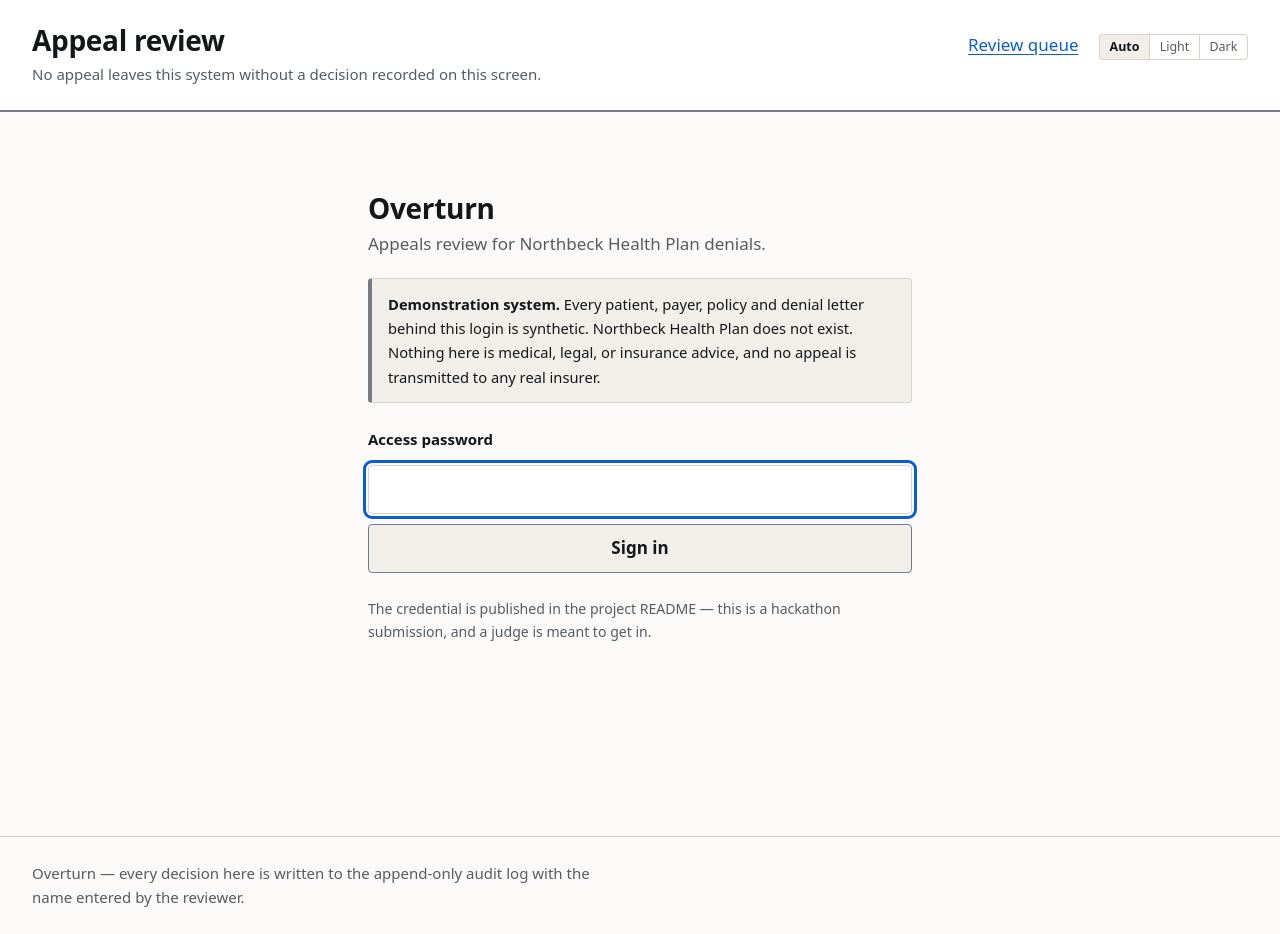
After one commit to Rickygole/overturn, a FastAPI app: template services/approval_ui/templates/login.html in a window 1280 px wide. The commit adds this page. Run offline with FastAPI, Linux system fonts and the light colour scheme; the template is opened without the code that fills it, so the values that code supplies are empty.

Commit message:
Add a login and a colour-theme control to the approval interface
The contest asks for a hosted URL a judge can open, which means the
service has to be publicly reachable. Everything behind it is synthetic,
but it still renders what looks like a medical record, and an open URL
with no door would undercut the point of the project. One shared password,
a signed session cookie, no accounts — the right amount for a
demonstration with no real data and a credential printed in the README,
and deliberately not presented as more.

The theme control is a cookie and a redirect rather than localStorage,
because the page ships no script and there is a test holding it to that.
It also means the control works with scripting disabled, which is the
same reason the rest of this interface does.

The dark palette is written once and applied from both the system-preference
rule and the explicit-choice rule, so the two cannot drift.

```diff
--- a/services/approval_ui/app.py
+++ b/services/approval_ui/app.py
@@ -32,6 +32,15 @@ from core.schemas.enums import CaseStatus
 from core.state import CaseNotFound
 from core.store import DocumentStore, build_store
 from services.approval_ui import view
+from services.approval_ui.auth import (
+    COOKIE_NAME,
+    SESSION_HOURS,
+    issue_session,
+    load_config,
+    password_matches,
+    path_is_public,
+    session_is_valid,
+)
 from services.approval_ui.service import (
     REVIEWABLE_STATUS,
     ApprovalError,
@@ -372,6 +381,83 @@ def create_app(store: DocumentStore | None = None, pipeline: Any | None = None)
     # runbook documents /healthz, so a single service answering only /health is
     # a documented endpoint that 404s — exactly the kind of small inconsistency
     # that makes a reader doubt the parts they cannot check.
+    auth = load_config()
+
+    @app.middleware("http")
+    async def require_session(request: Request, call_next):
+        """One door in front of everything that shows a case.
+
+        Health checks stay outside it — Cloud Run probes them before anything
+        else, and a health check behind a login reports the service unhealthy
+        the moment the login works.
+        """
+        if not auth.enabled or path_is_public(request.url.path):
+            return await call_next(request)
+        if session_is_valid(request.cookies.get(COOKIE_NAME), auth):
+            return await call_next(request)
+        return RedirectResponse("/login", status_code=303)
+
+    @app.get("/login")
+    def login_form(request: Request) -> Response:
+        if not auth.enabled or session_is_valid(request.cookies.get(COOKIE_NAME), auth):
+            return RedirectResponse("/", status_code=303)
+        return templates.TemplateResponse(request, "login.html", {"error": None})
+
+    @app.post("/login")
+    def login(request: Request, password: Annotated[str, Form()] = "") -> Response:
+        if not password_matches(password, auth):
+            # Deliberately vague, and deliberately not rate limited here —
+            # Cloud Run sits behind Google's edge and this is a single shared
+            # credential for synthetic data, not an account system.
+            return templates.TemplateResponse(
+                request,
+                "login.html",
+                {"error": "That password is not correct."},
+                status_code=401,
+            )
+        response = RedirectResponse("/", status_code=303)
+        response.set_cookie(
+            COOKIE_NAME,
+            issue_session(auth),
+            max_age=SESSION_HOURS * 3600,
+            httponly=True,
+            # Secure only where the connection is. A Secure cookie over http is
+            # silently dropped by the browser, which on a local run looks
+            # exactly like a login that accepts the password and then refuses
+            # to let you in. Cloud Run is always https.
+            secure=request.url.scheme == "https",
+            samesite="lax",
+        )
+        return response
+
+    @app.post("/theme")
+    def set_theme(
+        request: Request,
+        mode: Annotated[str, Form()] = "auto",
+        back: Annotated[str, Form()] = "/",
+    ) -> Response:
+        """Remember a colour choice, without JavaScript.
+
+        The page ships no script — there is a test asserting that — so the
+        preference is a cookie and a redirect rather than localStorage. It also
+        means the choice survives with scripting disabled, which is the same
+        reason the rest of this interface works without it.
+        """
+        # Only ever redirect within this app. `back` comes from a form field.
+        target = back if back.startswith("/") and not back.startswith("//") else "/"
+        response = RedirectResponse(target, status_code=303)
+        if mode in ("light", "dark"):
+            response.set_cookie("overturn_theme", mode, max_age=60 * 60 * 24 * 365, samesite="lax")
+        else:
+            response.delete_cookie("overturn_theme")
+        return response
+
+    @app.post("/logout")
+    def logout() -> Response:
+        response = RedirectResponse("/login", status_code=303)
+        response.delete_cookie(COOKIE_NAME)
+        return response
+
     @app.get("/healthz")
     @app.get("/health")
     def health() -> JSONResponse:
--- a/services/approval_ui/templates/base.html
+++ b/services/approval_ui/templates/base.html
@@ -1,5 +1,5 @@
 <!doctype html>
-<html lang="en">
+<html lang="en"{% if request.cookies.get('overturn_theme') in ('light','dark') %} data-theme="{{ request.cookies.get('overturn_theme') }}"{% endif %}>
 <head>
 <meta charset="utf-8">
 <meta name="viewport" content="width=device-width, initial-scale=1">
@@ -59,8 +59,12 @@
   --danger-wash: #fdf0ee;
 }
 
+/* Three states, not two. An explicit choice stamps data-theme on the root and
+   wins in both directions; with nothing stamped the reader's system setting
+   decides. The palette is written once and applied from both rules, so the two
+   cannot drift apart. */
 @media (prefers-color-scheme: dark) {
-  :root {
+  :root:not([data-theme="light"]) {
     --bg: #14161a;
     --surface: #1b1e24;
     --sunken: #22262d;
@@ -77,6 +81,23 @@
     --danger-wash: #2b1a19;
   }
 }
+
+:root[data-theme="dark"] {
+    --bg: #14161a;
+    --surface: #1b1e24;
+    --sunken: #22262d;
+    --ink: #e9e6e1;
+    --ink-muted: #a0a6ae;
+    --rule: #333941;
+    --rule-strong: #7f8792;
+    --accent: #7fb3ff;
+    --ok: #7fd79b;
+    --warn: #e8b765;
+    --danger: #ff9c93;
+    --ok-wash: #17251c;
+    --warn-wash: #2a2113;
+    --danger-wash: #2b1a19;
+  }
 
 *, *::before, *::after { box-sizing: border-box; }
 
@@ -405,6 +426,45 @@ fieldset.gate {
     scroll-behavior: auto !important;
   }
 }
+
+/* --- theme control ------------------------------------------------------- */
+.theme { display: inline-flex; gap: 0; margin-left: 1rem; }
+.theme button {
+  font: inherit; font-size: 0.78rem; line-height: 1;
+  padding: 0.35rem 0.6rem; cursor: pointer;
+  background: var(--surface); color: var(--ink-muted);
+  border: 1px solid var(--rule); border-right-width: 0;
+}
+.theme button:first-of-type { border-radius: 4px 0 0 4px; }
+.theme button:last-of-type  { border-radius: 0 4px 4px 0; border-right-width: 1px; }
+.theme button:hover { color: var(--ink); }
+.theme button[aria-current="true"] {
+  background: var(--sunken); color: var(--ink); font-weight: 600;
+}
+.theme button:focus-visible { outline: 2px solid var(--rule-strong); outline-offset: 1px; }
+
+/* --- login --------------------------------------------------------------- */
+.login { max-width: 34rem; margin: 3rem auto; }
+.login h1 { margin-bottom: 0.25rem; }
+.login .lede { color: var(--ink-muted); margin-top: 0; }
+.login-form { display: grid; gap: 0.6rem; margin: 1.5rem 0; }
+.login-form label { font-weight: 600; }
+.login-form input {
+  font: inherit; padding: 0.6rem 0.7rem;
+  border: 1px solid var(--rule); border-radius: 4px;
+  background: var(--surface); color: var(--ink);
+}
+.login-form button {
+  font: inherit; font-weight: 600; padding: 0.6rem 1rem; cursor: pointer;
+  border: 1px solid var(--rule-strong); border-radius: 4px;
+  background: var(--sunken); color: var(--ink);
+}
+.synthetic-notice {
+  border: 1px solid var(--rule); border-left: 4px solid var(--rule-strong);
+  border-radius: 4px; padding: 0.8rem 1rem; margin: 1.25rem 0;
+  background: var(--sunken); font-size: 0.92rem;
+}
+.muted { color: var(--ink-muted); font-size: 0.88rem; }
 </style>
 </head>
 <body>
@@ -418,7 +478,16 @@ fieldset.gate {
     </div>
     <nav aria-label="Sections">
       {% block nav %}<a href="/">Review queue</a>{% endblock %}
-    </nav>
+      {% set theme = request.cookies.get('overturn_theme', 'auto') %}
+      <form method="post" action="/theme" class="theme" aria-label="Colour theme">
+        <input type="hidden" name="back" value="{{ request.url.path }}">
+        <button type="submit" name="mode" value="auto"
+                {% if theme not in ('light','dark') %}aria-current="true"{% endif %}>Auto</button>
+        <button type="submit" name="mode" value="light"
+                {% if theme == 'light' %}aria-current="true"{% endif %}>Light</button>
+        <button type="submit" name="mode" value="dark"
+                {% if theme == 'dark' %}aria-current="true"{% endif %}>Dark</button>
+      </form>
   </div>
 </header>
 
--- /dev/null
+++ b/services/approval_ui/templates/login.html
@@ -0,0 +1,34 @@
+{% extends "base.html" %}
+{% block title %}Sign in — Overturn{% endblock %}
+{% block content %}
+<div class="login">
+  <h1>Overturn</h1>
+  <p class="lede">
+    Appeals review for Northbeck Health Plan denials.
+  </p>
+
+  <div class="synthetic-notice" role="note">
+    <strong>Demonstration system.</strong> Every patient, payer, policy and
+    denial letter behind this login is synthetic. Northbeck Health Plan does not
+    exist. Nothing here is medical, legal, or insurance advice, and no appeal is
+    transmitted to any real insurer.
+  </div>
+
+  {% if error %}
+  <p class="field-error" role="alert" id="login-error">{{ error }}</p>
+  {% endif %}
+
+  <form method="post" action="/login" class="login-form">
+    <label for="password">Access password</label>
+    <input type="password" id="password" name="password" required autofocus
+           autocomplete="current-password"
+           {% if error %}aria-invalid="true" aria-describedby="login-error"{% endif %}>
+    <button type="submit">Sign in</button>
+  </form>
+
+  <p class="muted">
+    The credential is published in the project README — this is a hackathon
+    submission, and a judge is meant to get in.
+  </p>
+</div>
+{% endblock %}
```
Also changed, not shown: services/approval_ui/auth.py (added, +98 -0 lines), tests/test_approval_auth.py (added, +230 -0 lines), README.md.
